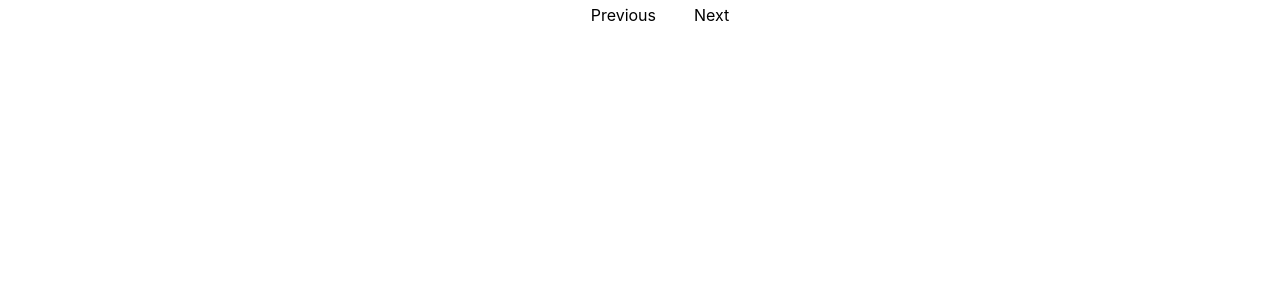
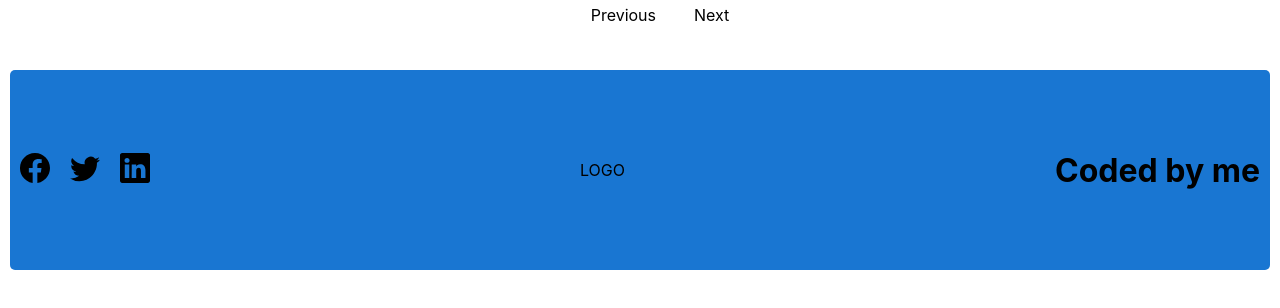
Before and after one commit to Koder90/GameFinder, a Next.js app: page / in a window 1280 px wide. Shown: the part 332-640 px from the top of the page. Built offline with nearby package versions, Linux system fonts and the light colour scheme; no server answers.

Commit message:
added footer with social links

```diff
--- /dev/null
+++ b/components/Footer.tsx
@@ -0,0 +1,25 @@
+import React from 'react'
+import styles from '../styles/footer.module.css';
+import { BsFacebook } from 'react-icons/bs';
+import { BsTwitter } from 'react-icons/bs';
+import { BsLinkedin } from 'react-icons/bs';
+import Link from 'next/link';
+
+
+const Footer = () => {
+  return (
+    <div className={styles.container}>
+      <div className={styles.social}>
+        <Link href="https://web.facebook.com/jerko.zlopasa"><a rel="noopener noreferrer" target="_blank"><BsFacebook size={30} /></a></Link>
+        <Link href="https://twitter.com/home"><a rel="noopener noreferrer" target="_blank"><BsTwitter size={30} /></a></Link>
+        <Link href="https://www.linkedin.com/in/jerko-zlopasa/"><a rel="noopener noreferrer" target="_blank"><BsLinkedin size={30} /></a></Link>
+      </div>
+      <div className={styles.logo}>LOGO</div>
+      <div className={styles.author}>
+        <h1>Coded by me</h1>
+      </div>
+    </div>
+  )
+}
+
+export default Footer
--- a/pages/index.tsx
+++ b/pages/index.tsx
@@ -1,6 +1,7 @@
 import Navbar from '../components/Navbar'
 import Search from '../components/Search'
 import Content from '../components/Content'
+import Footer from '../components/Footer'
 import { useState } from 'react'
 
 export default function Home({ games, setGames, favorites, setFavorites }) {
@@ -13,6 +14,7 @@ export default function Home({ games, setGames, favorites, setFavorites }) {
                 setFavorites={setFavorites}
                 games={games}
                 setGames={setGames} />
+            <Footer />
         </div>
     )
 }
--- /dev/null
+++ b/styles/footer.module.css
@@ -0,0 +1,19 @@
+.container {
+  display: flex;
+  flex-direction: row;
+  justify-content: space-between;
+  align-items: center;
+  margin: 10px;
+  padding: 10px;
+  background: #1976D2;
+  border-radius: 5px;
+  border: none;
+  height: 200px;
+}
+
+.social {
+  display: flex;
+  flex-direction: row;
+  justify-content: space-between;
+  gap: 20px;
+}
```
